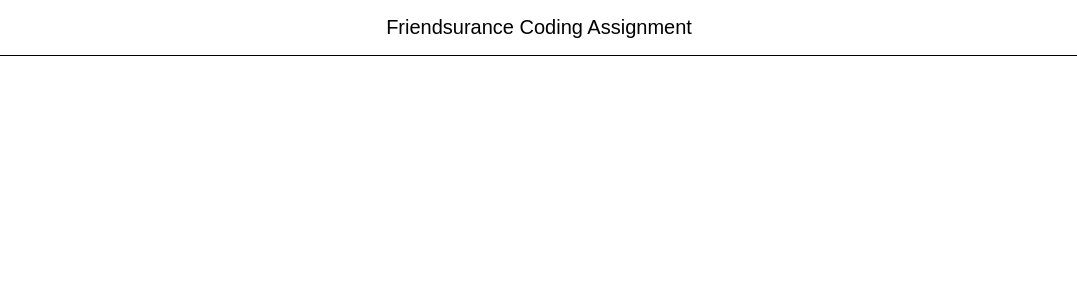
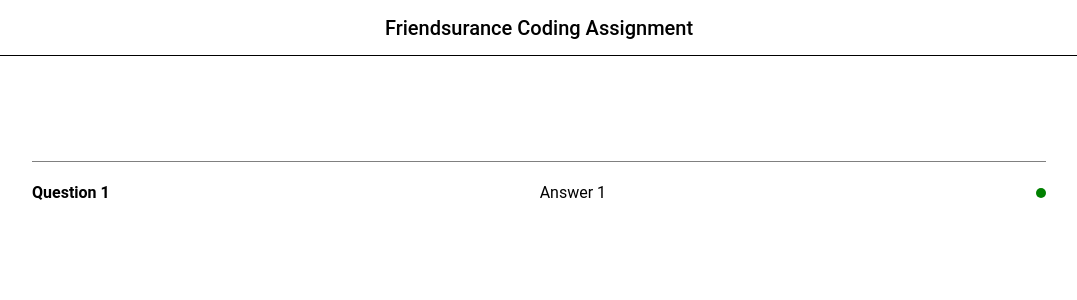
Before and after one commit to l-legren/friendsurance, a React (Create React App) app: page / in a window 1280 px wide. Shown: the top 300 px of the page, without its empty margins (101-1178 px from the left). Built offline with nearby package versions, Linux system fonts and the light colour scheme.

Commit message:
work layout accordion, first input hardcoded

```diff
--- a/src/App.tsx
+++ b/src/App.tsx
@@ -1,15 +1,18 @@
 import React from "react";
 import { Header } from "./components/Header";
 import { createGlobalStyle, ThemeProvider } from "styled-components";
+import { FriendsuranceForm } from "./components/Form";
 
 const theme = {
     colors: {
-        primary: "#007bff",
+        primary: "#3399FF",
+        primaryDarker: "#2b7ccd",
         secondary: "#6c757d",
         error: "#dc3545",
+        errorDarker: "#6F1635",
     },
     fonts: {
-        primary: "Arial, sans-serif",
+        primary: "Roboto, sans-serif",
         secondary: "Helvetica, sans-serif",
     },
 };
@@ -27,6 +30,7 @@
         <ThemeProvider theme={theme}>
             <GlobalStyle />
             <Header />
+            <FriendsuranceForm />
         </ThemeProvider>
     );
 }
--- /dev/null
+++ b/src/components/Form/Accordion/Accordion.styled.tsx
@@ -0,0 +1,11 @@
+import { styled } from "styled-components";
+
+export const AccordionWrapper = styled.section``;
+
+export const AccordionContent = styled.div<{ isExpanded: boolean }>`
+    display: flex;
+    flex-direction: column;
+    overflow: hidden;
+    max-height: ${({ isExpanded }) => (isExpanded ? "1000px" : "0px")};
+    transition: max-height 0.5s ease;
+`;
--- /dev/null
+++ b/src/components/Form/Accordion/AccordionHeader/AccordionHeader.styled.tsx
@@ -0,0 +1,23 @@
+import styled from "styled-components";
+
+export const HeaderWrapper = styled.div`
+    display: flex;
+    justify-content: space-between;
+    align-items: center;
+    margin: 5px;
+    border-top: 1px solid gray;
+    cursor: pointer;
+`;
+
+export const Title = styled.h4``;
+
+export const Answer = styled.p`
+    text: gray;
+`;
+
+export const Marker = styled.div`
+    width: 10px;
+    height: 10px;
+    border-radius: 5px;
+    background-color: green;
+`;
--- /dev/null
+++ b/src/components/Form/Accordion/AccordionHeader/index.tsx
@@ -0,0 +1,12 @@
+import React from "react";
+import { Answer, HeaderWrapper, Title, Marker } from "./AccordionHeader.styled";
+
+export const AccordionHeader = () => {
+    return (
+        <HeaderWrapper>
+            <Title>Question 1</Title>
+            <Answer>Answer 1</Answer>
+            <Marker />
+        </HeaderWrapper>
+    );
+};
--- /dev/null
+++ b/src/components/Form/Accordion/index.tsx
@@ -0,0 +1,22 @@
+import React, { useState } from "react";
+import { AccordionHeader } from "./AccordionHeader";
+
+import { AccordionContent, AccordionWrapper } from "./Accordion.styled";
+
+interface AccordionProps {
+    children: React.ReactNode;
+}
+
+export const Accordion = ({ children }: AccordionProps) => {
+    const [isExpanded, setIsExpanded] = useState<boolean>(false);
+    return (
+        <AccordionWrapper>
+            <div onClick={() => setIsExpanded(!isExpanded)}>
+                <AccordionHeader />
+            </div>
+            <AccordionContent isExpanded={isExpanded}>
+                {children}
+            </AccordionContent>
+        </AccordionWrapper>
+    );
+};
--- /dev/null
+++ b/src/components/Form/Form.styled.tsx
@@ -0,0 +1,66 @@
+import { styled } from "styled-components";
+
+export const FormContainer = styled.div`
+    max-width: 80%;
+    margin: 0 auto;
+    padding: 100px;
+`;
+
+export const Label = styled.label`
+    margin-bottom: 5px;
+    font-weight: 300;
+    font-size: 1rem;
+    margin-bottom: 2rem;
+`;
+
+export const Input = styled.input`
+    padding: 5px;
+    margin-bottom: 10px;
+    max-width: 200px;
+    margin-bottom: 2rem;
+`;
+
+export const SubmitButton = styled.button`
+    background-color: ${({ theme }) => theme.colors.primary};
+    padding: 10px 20px;
+    margin-right: 10px;
+    color: white;
+    font-weight: 500;
+    font-size: 1rem;
+    border: none;
+    cursor: pointer;
+    min-width: 100px;
+    max-width: 150px;
+    border-radius: 5px;
+
+    &:hover {
+        background-color: ${({ theme }) => theme.colors.primaryDarker};
+    }
+`;
+
+export const CancelButton = styled.button`
+    background-color: ${({ theme }) => theme.colors.error};
+    padding: 10px 20px;
+    margin-right: 10px;
+    color: white;
+    font-weight: 500;
+    font-size: 1rem;
+    border: none;
+    cursor: pointer;
+    min-width: 100px;
+    max-width: 150px;
+    border-radius: 5px;
+
+    &:hover {
+        background-color: ${({ theme }) => theme.colors.errorDarker};
+    }
+`;
+
+export const ButtonWrapper = styled.div`
+    display: flex;
+`;
+
+export const ErrorMessage = styled.span`
+    color: red;
+    margin-bottom: 10px;
+`;
--- /dev/null
+++ b/src/components/Form/index.tsx
@@ -0,0 +1,51 @@
+import React from "react";
+import { Accordion } from "./Accordion";
+import {
+    FormContainer,
+    Label,
+    Input,
+    ErrorMessage,
+    SubmitButton,
+    CancelButton,
+    ButtonWrapper,
+} from "./Form.styled";
+import { useForm } from "react-hook-form";
+
+export const FriendsuranceForm = () => {
+    const {
+        register,
+        handleSubmit,
+        formState: { errors },
+    } = useForm();
+
+    return (
+        <FormContainer>
+            <Accordion>
+                <Label htmlFor="name">What is your name?</Label>
+                <Input
+                    type="text"
+                    id="name"
+                    {...register("name", {
+                        required: true,
+                        minLength: {
+                            value: 3,
+                            message: "Name should be longer than 3 characters",
+                        },
+                        maxLength: {
+                            value: 25,
+                            message:
+                                "Name should be shorter thatn 25 characters",
+                        },
+                    })}
+                />
+                {errors.name && (
+                    <ErrorMessage>{errors.name.message as string}</ErrorMessage>
+                )}
+                <ButtonWrapper>
+                    <SubmitButton type="submit">Submit</SubmitButton>
+                    <CancelButton>Clear</CancelButton>
+                </ButtonWrapper>
+            </Accordion>
+        </FormContainer>
+    );
+};
--- a/src/components/Header/index.tsx
+++ b/src/components/Header/index.tsx
@@ -1,5 +1,5 @@
 import React from "react";
-import { StyledHeader } from "./index.styled";
+import { StyledHeader } from "./Header.styled";
 
 export const Header = () => {
     return <StyledHeader>Friendsurance Coding Assignment</StyledHeader>;
```
Also changed, not shown: src/components/Header/Header.styled.tsx (renamed from src/components/Header/index.styled.tsx).
